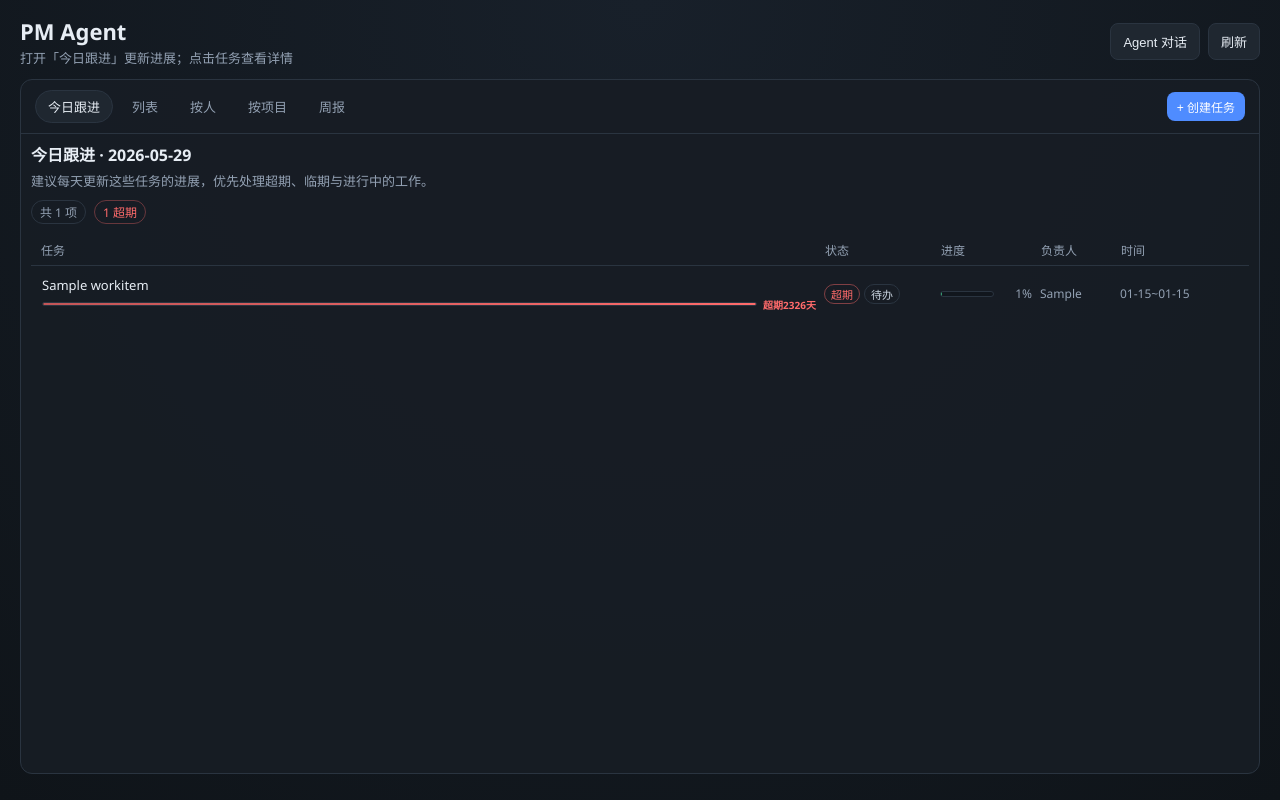
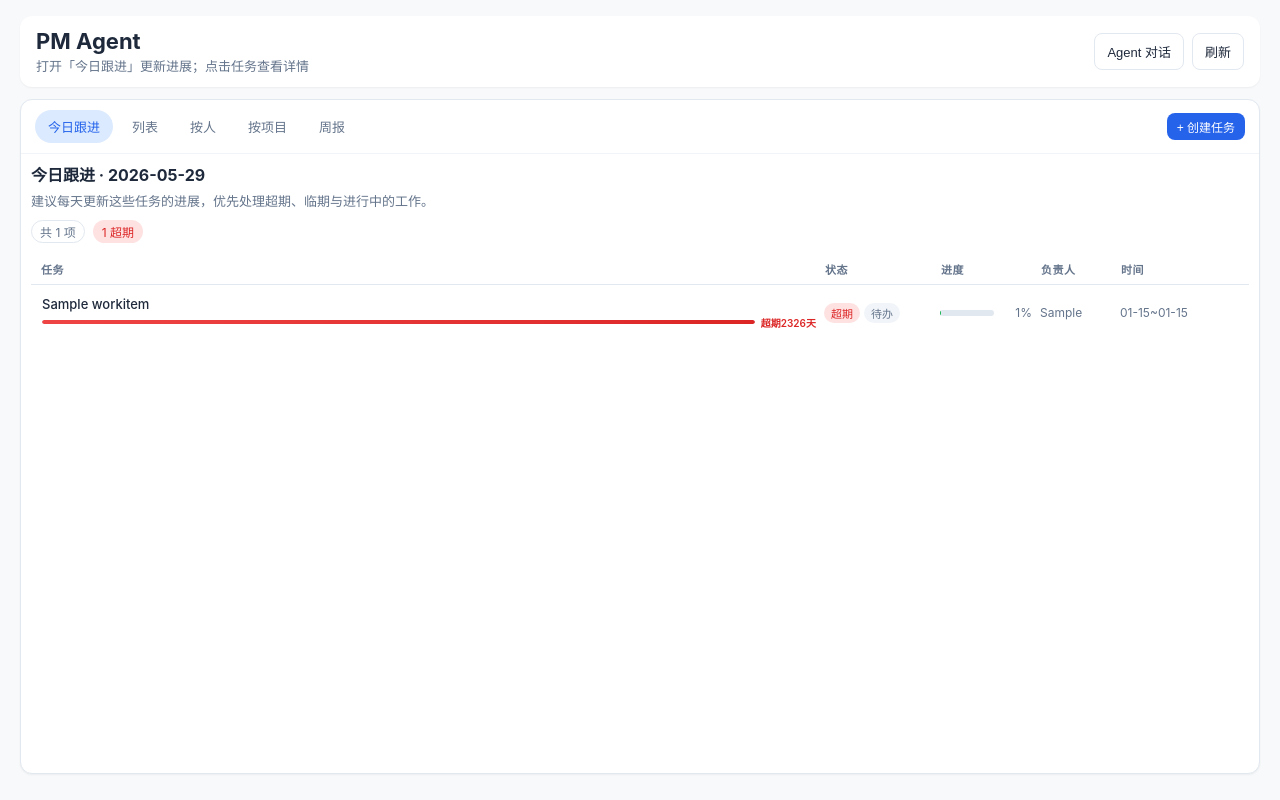
Before and after one commit to jboone1989/pm-agent, a FastAPI app: page / in a window 1280 px wide. Run offline with FastAPI, Linux system fonts and the light colour scheme; tables that the repository leaves empty hold one stand-in row (values such as "Sample post").

Commit message:
feat: rewrite CSS to light modern-minimal theme
- Replace dark color palette with light theme (white cards, light gray bg)
- Add CSS variables for shadows, radii, and tinted backgrounds
- Soften borders, add light shadows to panels and cards
- Update badges to use tinted pill style with semantic colors
- Add backdrop-filter blur to modals
- Fix focus rings on inputs with blue glow
- Maintain all existing selectors for JS compatibility

Co-Authored-By: Claude Opus 4.7 <noreply@anthropic.com>

```diff
--- a/static/css/app.css
+++ b/static/css/app.css
@@ -1,16 +1,30 @@
 :root {
-  --bg: #0f1419;
-  --panel: #171d24;
-  --panel-2: #1f2730;
-  --border: #2a3440;
-  --text: #e7edf4;
-  --muted: #93a1b3;
-  --primary: #4f8cff;
-  --primary-hover: #3d78e6;
-  --success: #3ecf8e;
-  --warning: #ffb020;
-  --danger: #ff6b6b;
-  --ad-hoc: #c084fc;
+  --bg: #f8f9fa;
+  --surface: #ffffff;
+  --surface-hover: #eff6ff;
+  --primary: #2563eb;
+  --primary-hover: #1d4ed8;
+  --primary-light: #dbeafe;
+  --success: #16a34a;
+  --success-light: #dcfce7;
+  --warning: #d97706;
+  --warning-light: #fef3c7;
+  --danger: #dc2626;
+  --danger-light: #fee2e2;
+  --text: #1e293b;
+  --text-secondary: #64748b;
+  --border: #e2e8f0;
+  --border-light: #f1f5f9;
+  --ad-hoc: #9333ea;
+  --ad-hoc-light: #f3e8ff;
+  --shadow-sm: 0 1px 2px rgba(0,0,0,0.05);
+  --shadow: 0 1px 3px rgba(0,0,0,0.08), 0 1px 2px rgba(0,0,0,0.04);
+  --shadow-md: 0 4px 6px rgba(0,0,0,0.07), 0 2px 4px rgba(0,0,0,0.04);
+  --shadow-lg: 0 10px 15px rgba(0,0,0,0.08), 0 4px 6px rgba(0,0,0,0.04);
+  --radius-sm: 6px;
+  --radius: 8px;
+  --radius-lg: 12px;
+  --radius-full: 999px;
   --row-h: 36px;
 }
 
@@ -20,8 +34,9 @@
 
 body {
   margin: 0;
-  font-family: "Segoe UI", "PingFang SC", "Microsoft YaHei", sans-serif;
-  background: radial-gradient(circle at top, #18202a, var(--bg));
+  font-family: -apple-system, BlinkMacSystemFont, "Segoe UI", "PingFang SC", "Microsoft YaHei", sans-serif;
+  -webkit-font-smoothing: antialiased;
+  background: var(--bg);
   color: var(--text);
   min-height: 100vh;
 }
@@ -42,16 +57,21 @@ body {
   gap: 16px;
   margin-bottom: 12px;
   flex-shrink: 0;
+  background: var(--surface);
+  box-shadow: var(--shadow-sm);
+  border-radius: var(--radius-lg);
+  padding: 12px 16px;
 }
 
 .header h1 {
   margin: 0 0 2px;
   font-size: 22px;
+  color: var(--text);
 }
 
 .header p {
   margin: 0;
-  color: var(--muted);
+  color: var(--text-secondary);
   font-size: 13px;
 }
 
@@ -69,9 +89,10 @@ body {
 }
 
 .panel {
-  background: rgba(23, 29, 36, 0.92);
+  background: var(--surface);
   border: 1px solid var(--border);
-  border-radius: 12px;
+  box-shadow: var(--shadow-sm);
+  border-radius: var(--radius-lg);
   overflow: hidden;
   display: flex;
   flex-direction: column;
@@ -97,7 +118,7 @@ body {
 
 .panel-header {
   padding: 10px 14px;
-  border-bottom: 1px solid var(--border);
+  border-bottom: 1px solid var(--border-light);
   flex-shrink: 0;
   display: flex;
   align-items: center;
@@ -114,18 +135,23 @@ body {
 
 .tab {
   background: transparent;
-  color: var(--muted);
+  color: var(--text-secondary);
   border: 1px solid transparent;
-  border-radius: 999px;
+  border-radius: var(--radius-full);
   padding: 6px 12px;
   cursor: pointer;
   font-size: 13px;
+  transition: all 0.15s ease;
+}
+
+.tab:hover {
+  background: var(--border-light);
+  color: var(--text);
 }
 
 .tab.active {
-  color: var(--text);
-  background: var(--panel-2);
-  border-color: var(--border);
+  color: var(--primary);
+  background: var(--primary-light);
 }
 
 .view-content {
@@ -145,22 +171,27 @@ body {
 }
 
 .task-table-head {
-  color: var(--muted);
-  font-size: 12px;
+  color: var(--text-secondary);
+  font-size: 11px;
+  font-weight: 600;
+  letter-spacing: 0.5px;
+  text-transform: uppercase;
   border-bottom: 1px solid var(--border);
   margin-bottom: 4px;
   min-height: 30px;
 }
 
 .task-row {
-  border-radius: 8px;
+  border-radius: var(--radius);
   font-size: 13px;
   border: 1px solid transparent;
+  background: var(--surface);
+  transition: all 0.12s ease;
 }
 
 .task-row:hover {
-  background: rgba(79, 140, 255, 0.08);
-  border-color: rgba(79, 140, 255, 0.25);
+  background: var(--surface-hover);
+  border-color: var(--primary-light);
 }
 
 .task-title {
@@ -213,42 +244,43 @@ body {
 .time-track {
   flex: 1;
   height: 4px;
-  background: #11161d;
-  border-radius: 999px;
+  background: var(--border);
+  border-radius: var(--radius-full);
   overflow: hidden;
-  border: 1px solid var(--border);
   min-width: 56px;
+  transition: width 0.3s ease;
 }
 
 .time-fill {
   display: block;
   height: 100%;
-  border-radius: 999px;
-  background: linear-gradient(90deg, rgba(59, 130, 246, 0.65), rgba(59, 130, 246, 1));
+  border-radius: var(--radius-full);
+  background: linear-gradient(90deg, #3b82f6, #2563eb);
+  transition: width 0.3s ease;
 }
 
 .time-track--warning .time-fill {
-  background: linear-gradient(90deg, rgba(251, 191, 36, 0.7), rgba(251, 191, 36, 1));
+  background: linear-gradient(90deg, #f59e0b, #d97706);
 }
 
 .time-track--overdue .time-fill {
-  background: linear-gradient(90deg, rgba(255, 107, 107, 0.75), rgba(255, 107, 107, 1));
+  background: linear-gradient(90deg, #ef4444, #dc2626);
 }
 
 .time-track--done .time-fill,
 .time-track--upcoming .time-fill {
-  background: linear-gradient(90deg, rgba(62, 207, 142, 0.55), rgba(62, 207, 142, 0.95));
+  background: linear-gradient(90deg, #22c55e, #16a34a);
 }
 
 .time-status {
   font-size: 10px;
-  color: var(--muted);
+  color: var(--text-secondary);
   white-space: nowrap;
   flex-shrink: 0;
 }
 
 .time-status--warning {
-  color: #fbbf24;
+  color: var(--warning);
   font-weight: 600;
 }
 
@@ -262,28 +294,33 @@ body {
 }
 
 .badge.time-warning {
-  color: #fbbf24;
-  border-color: rgba(251, 191, 36, 0.45);
+  color: var(--warning);
+  background: var(--warning-light);
+  border-color: transparent;
 }
 
 .badge.time-overdue {
   color: var(--danger);
-  border-color: rgba(255, 107, 107, 0.45);
+  background: var(--danger-light);
+  border-color: transparent;
 }
 
 .badge.follow-overdue {
   color: var(--danger);
-  border-color: rgba(255, 107, 107, 0.45);
+  background: var(--danger-light);
+  border-color: transparent;
 }
 
 .badge.follow-warning {
-  color: #fbbf24;
-  border-color: rgba(251, 191, 36, 0.45);
+  color: var(--warning);
+  background: var(--warning-light);
+  border-color: transparent;
 }
 
 .badge.follow-active {
   color: var(--primary);
-  border-color: rgba(59, 130, 246, 0.45);
+  background: var(--primary-light);
+  border-color: transparent;
 }
 
 .followup-section {
@@ -301,7 +338,7 @@ body {
 
 .followup-header p {
   margin: 0 0 8px;
-  color: var(--muted);
+  color: var(--text-secondary);
   font-size: 13px;
   line-height: 1.5;
 }
@@ -316,25 +353,29 @@ body {
   display: inline-flex;
   align-items: center;
   padding: 2px 8px;
-  border-radius: 999px;
+  border-radius: var(--radius-full);
   font-size: 12px;
   border: 1px solid var(--border);
-  color: var(--muted);
+  color: var(--text-secondary);
+  background: transparent;
 }
 
 .followup-stat.danger {
   color: var(--danger);
-  border-color: rgba(255, 107, 107, 0.35);
+  background: var(--danger-light);
+  border-color: transparent;
 }
 
 .followup-stat.warning {
-  color: #fbbf24;
-  border-color: rgba(251, 191, 36, 0.35);
+  color: var(--warning);
+  background: var(--warning-light);
+  border-color: transparent;
 }
 
 .followup-stat.active {
   color: var(--primary);
-  border-color: rgba(59, 130, 246, 0.35);
+  background: var(--primary-light);
+  border-color: transparent;
 }
 
 .tree-toggle {
@@ -379,22 +420,23 @@ body {
 .mini-track {
   flex: 1;
   height: 6px;
-  background: #11161d;
-  border-radius: 999px;
+  background: var(--border);
+  border-radius: var(--radius-full);
   overflow: hidden;
-  border: 1px solid var(--border);
+  transition: width 0.3s ease;
 }
 
 .mini-fill {
   display: block;
   height: 100%;
-  background: linear-gradient(90deg, rgba(62, 207, 142, 0.65), rgba(62, 207, 142, 1));
-  border-radius: 999px;
+  background: linear-gradient(90deg, #22c55e, #16a34a);
+  border-radius: var(--radius-full);
+  transition: width 0.3s ease;
 }
 
 .task-progress-text {
   font-size: 12px;
-  color: var(--muted);
+  color: var(--text-secondary);
   min-width: 32px;
   text-align: right;
 }
@@ -404,13 +446,13 @@ body {
   overflow: hidden;
   text-overflow: ellipsis;
   white-space: nowrap;
-  color: var(--muted);
+  color: var(--text-secondary);
   font-size: 12px;
 }
 
 .children {
   margin-left: 14px;
-  border-left: 1px solid var(--border);
+  border-left: 2px solid var(--border);
   padding-left: 6px;
 }
 
@@ -453,17 +508,19 @@ body {
   display: inline-flex;
   align-items: center;
   padding: 1px 6px;
-  border-radius: 999px;
+  border-radius: var(--radius-full);
   font-size: 11px;
-  border: 1px solid var(--border);
+  font-weight: 500;
+  border: 1px solid transparent;
   white-space: nowrap;
 }
 
-.badge.status-todo { color: #cbd5e1; }
-.badge.status-in_progress { color: var(--primary); }
-.badge.status-blocked { color: var(--danger); }
-.badge.status-done { color: var(--success); }
-.badge.type-ad_hoc { color: var(--ad-hoc); border-color: #7c3aed; }
+.badge.status-todo { color: var(--text-secondary); background: var(--border-light); }
+.badge.status-in_progress { color: var(--primary); background: var(--primary-light); }
+.badge.status-blocked { color: var(--danger); background: var(--danger-light); }
+.badge.status-done { color: var(--success); background: var(--success-light); }
+.badge.status-cancelled { color: var(--text-secondary); background: var(--border-light); }
+.badge.type-ad_hoc { color: var(--ad-hoc); background: var(--ad-hoc-light); }
 
 .chat-messages {
   flex: 1;
@@ -613,20 +690,31 @@ body {
   min-height: 44px;
   max-height: 88px;
   padding: 10px;
-  border-radius: 10px;
+  border-radius: var(--radius);
   border: 1px solid var(--border);
-  background: var(--panel-2);
+  background: var(--border-light);
   color: var(--text);
   font-size: 13px;
+  font-family: inherit;
+  transition: border-color 0.15s ease, box-shadow 0.15s ease, background 0.15s ease;
+}
+
+.chat-form textarea:focus {
+  background: var(--surface);
+  border-color: var(--primary);
+  box-shadow: 0 0 0 3px rgba(37, 99, 235, 0.1);
+  outline: none;
 }
 
 .btn {
   border: none;
-  border-radius: 8px;
+  border-radius: var(--radius);
   padding: 8px 12px;
   cursor: pointer;
   font-size: 13px;
+  font-weight: 500;
   white-space: nowrap;
+  transition: all 0.12s ease;
 }
 
 .btn.primary {
@@ -639,23 +727,28 @@ body {
 }
 
 .btn.secondary {
-  background: var(--panel-2);
+  background: var(--surface);
   color: var(--text);
   border: 1px solid var(--border);
 }
 
+.btn.secondary:hover {
+  background: var(--border-light);
+  border-color: var(--border);
+}
+
 .btn.danger {
-  background: rgba(255, 107, 107, 0.12);
+  background: var(--danger-light);
   color: var(--danger);
-  border: 1px solid rgba(255, 107, 107, 0.35);
+  border: 1px solid transparent;
 }
 
 .btn.danger:hover {
-  background: rgba(255, 107, 107, 0.22);
+  background: #fecaca;
 }
 
 .btn.sm {
-  padding: 6px 10px;
+  padding: 5px 10px;
   font-size: 12px;
 }
 
```
Also changed, not shown: other parts of static/css/app.css (+145 -76 lines).
